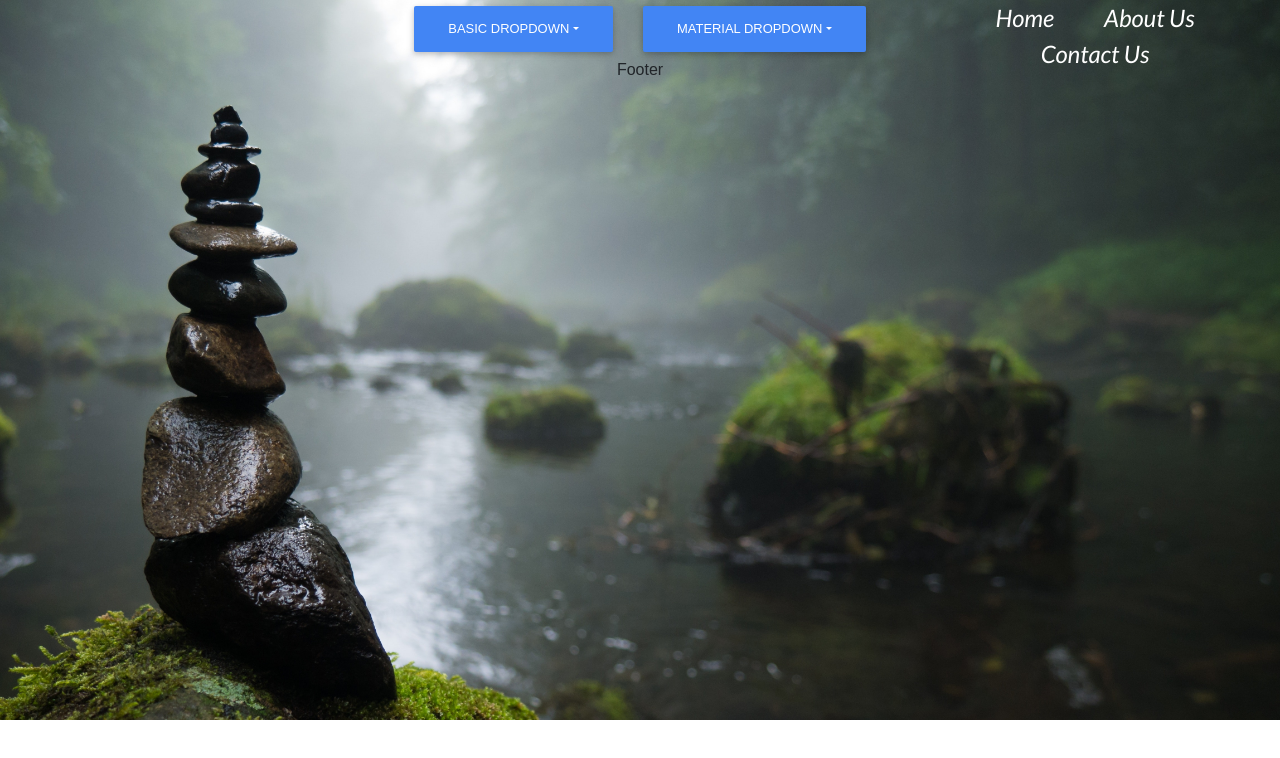
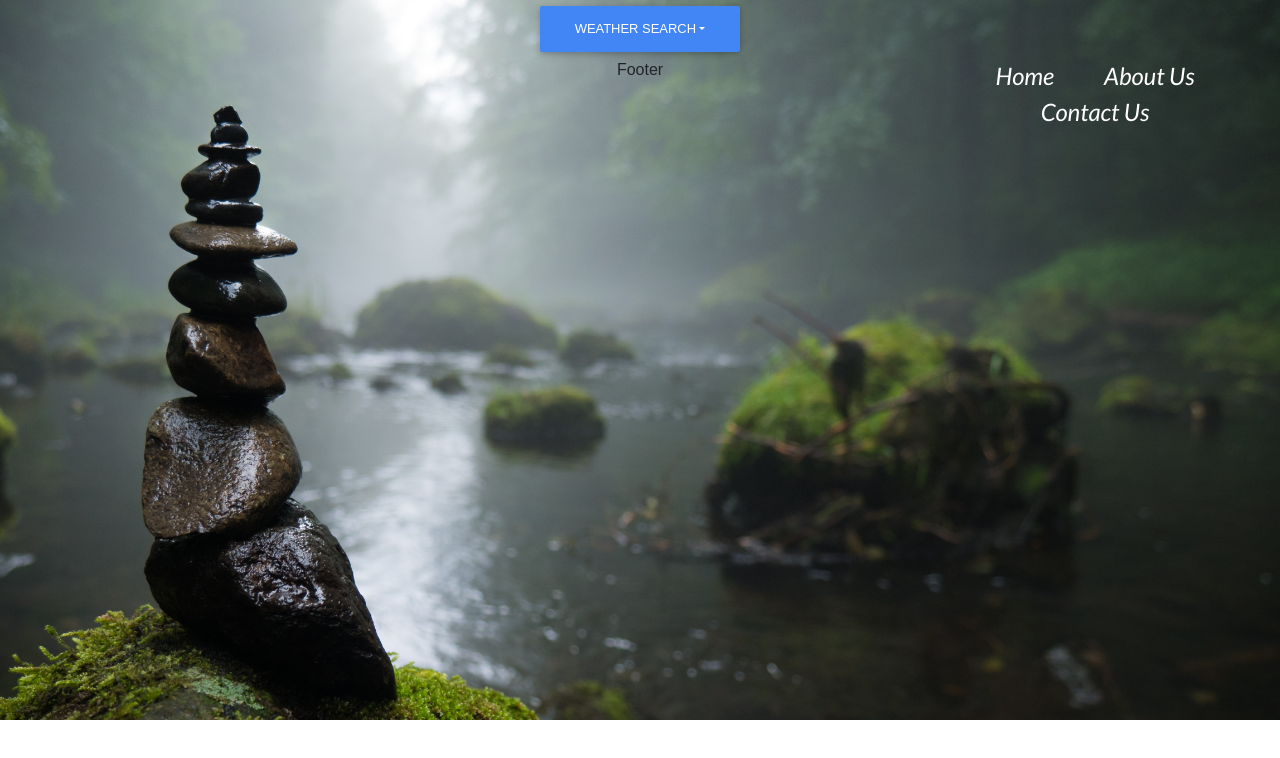
Before and after one commit to priyaamithun/weatherapp, a React (Create React App) app: page / in a window 1280 px wide. Shown: the top 758 px of the page. Built offline with nearby package versions, Linux system fonts and the light colour scheme.

Commit message:
dropdown update

```diff
--- a/src/Weather/WeatherBody/WeatherBody.tsx
+++ b/src/Weather/WeatherBody/WeatherBody.tsx
@@ -3,6 +3,7 @@ import { WeatherFooter, WeatherHeader } from '..';
 import WeatherBodyStore from './WeatherBodyStore';
 import WeatherCard from './WeatherCard/WeatherCard';
 import { observer } from 'mobx-react';
+import { MDBDropdown, MDBDropdownToggle, MDBDropdownMenu, MDBDropdownItem } from 'mdbreact';
 
 export interface Props {
 }
@@ -20,45 +21,18 @@ export class WeatherBody extends React.Component<Props, {}> {
                     //         <option value="singapore, sg">Singapore</option>
                     //     </select>
                     // </div>
-
-        <div
-         className="btn-group"
-        >
-        <button
-         className="btn btn-primary dropdown-toggle mr-4"
-         type="button"
-         data-toggle="dropdown"
-         aria-haspopup="true"
-         aria-expanded="false"
-        >Basic dropdown
-        </button>
-
-         <div className="dropdown-menu">
-         <a className="dropdown-item" href="#">Action</a>
-         <a className="dropdown-item" href="#">Another action</a>
-         <a className="dropdown-item" href="#">Something else here</a>
-         <div className="dropdown-divider" />
-  <a className="dropdown-item" href="#">Separated link</a>
-</div>
-
-<div className="dropdown">
-  <button
-   className="btn btn-primary dropdown-toggle"
-   type="button"
-   id="dropdownMenu1"
-   data-toggle="dropdown"
-   aria-haspopup="true"
-   aria-expanded="false"
-  >Material dropdown
-  </button>
-  <div className="dropdown-menu dropdown-primary">
-    <a className="dropdown-item" href="#">Action</a>
-    <a className="dropdown-item" href="#">Another action</a>
-    <a className="dropdown-item" href="#">Something else here</a>
-    <a className="dropdown-item" href="#">Something else here</a>
-   </div>
-   </div>
-        </div>
+<div>
+                    <MDBDropdown >
+                    <MDBDropdownToggle caret="true" color="primary">
+                      Weather Search
+                    </MDBDropdownToggle>
+                    <MDBDropdownMenu basic="true" onChange={(e) => this.store.onWeatherselected(e)}>
+                      <MDBDropdownItem value="austin, us">Austin</MDBDropdownItem>
+                      <MDBDropdownItem  value="london, uk">London</MDBDropdownItem>
+                      <MDBDropdownItem value="singapore, sg">Singapore</MDBDropdownItem>
+                    </MDBDropdownMenu>
+                  </MDBDropdown>
+              </div>
 );
         return (
         <div>
```
